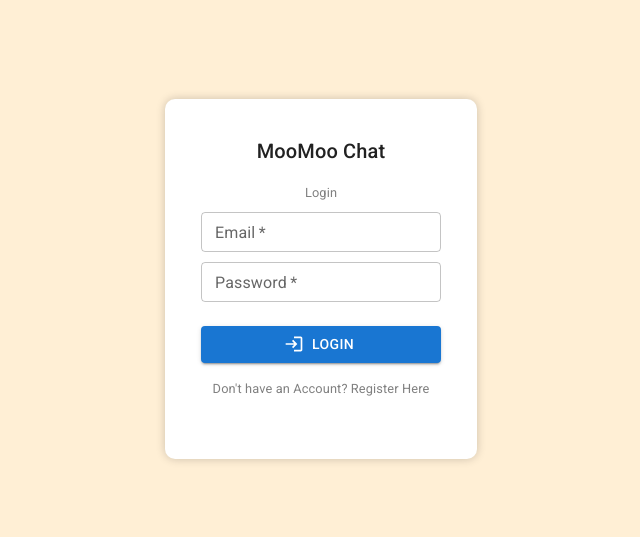
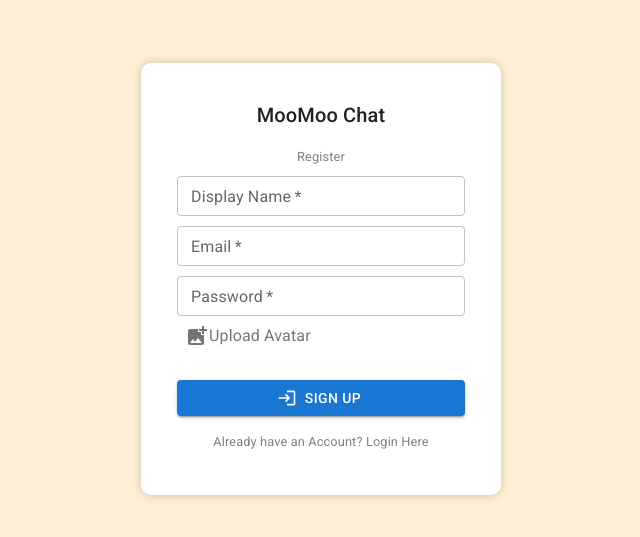
Before and after one commit to JeryllT/MooMooChat, a React (Create React App) app in the folder client/: page / in a window 1280 px wide. Shown: the part 121-658 px from the top of the page, without its empty margins (319-959 px from the left). Built offline with nearby package versions, Linux system fonts and the light colour scheme.

Commit message:
Completed UI of registration
Also changed css height of card to min-height attribute

```diff
--- a/client/src/App.js
+++ b/client/src/App.js
@@ -3,12 +3,13 @@ import '@fontsource/roboto/300.css';
 import '@fontsource/roboto/400.css';
 import '@fontsource/roboto/500.css';
 import '@fontsource/roboto/700.css';
+import Registration from './pages/Registration';
 import Login from './pages/Login';
 
 function App() {
   return (
     <div className={appStyle.App}>
-      <Login />
+      <Registration  />
     </div>
   );
 }
--- /dev/null
+++ b/client/src/pages/Registration.js
@@ -0,0 +1,94 @@
+import AuthStyles from '../styles/Auth.module.css';
+import Card from '@mui/material/Card';
+import CardContent from '@mui/material/CardContent';
+import Button from '@mui/material/Button';
+import Typography from '@mui/material/Typography';
+import TextField from '@mui/material/TextField';
+import LoginIcon from '@mui/icons-material/Login';
+import IconButton from '@mui/material/IconButton';
+import AddPhotoAlternateIcon from '@mui/icons-material/AddPhotoAlternate';
+import {useState} from 'react';
+
+const Registration = () => {
+
+    const [avatar, setAvatar] = useState("");
+    const [successUpload, setSuccessUpload] = useState(false);
+
+    const handleRegistration = (e) => {
+        e.preventDefault();
+    }
+
+    const handleUpload = (e) => {
+        setAvatar(e.target.files[0])
+        setSuccessUpload(true)
+    }
+
+    return (
+        <div className={AuthStyles['flex-container']}>
+        <Card className={AuthStyles['auth-card']}>
+            <CardContent>
+                <Typography variant="h6">MooMoo Chat</Typography>
+                <Typography className={AuthStyles['auth-type']}>Register</Typography>
+                <form onSubmit={handleRegistration}>
+                    <TextField
+                        className={AuthStyles['auth-field']}
+                        label='Display Name'
+                        variant='outlined'
+                        type='text'
+                        color='primary'
+                        size='small'
+                        placeholder='Name you want to be called'
+                        required
+                        fullWidth
+                    />
+                    <TextField
+                        className={AuthStyles['auth-field']}
+                        label='Email'
+                        variant='outlined'
+                        type='email'
+                        color='primary'
+                        size='small'
+                        placeholder='example@gmail.com'
+                        required
+                        fullWidth
+                    />
+                    <TextField
+                        className={AuthStyles['auth-field']}
+                        label='Password'
+                        variant='outlined'
+                        type='password'
+                        color='primary'
+                        size='small'
+                        placeholder='Password'
+                        required
+                        fullWidth
+                    />
+                    <div className={AuthStyles['avatar-upload']}>
+                        <IconButton
+                            aria-label="upload picture"
+                            component="label"
+                        >
+                            <input hidden accept="image/*" type="file" onChange={handleUpload}/>
+                            <AddPhotoAlternateIcon />
+                            {successUpload ? <Typography>{avatar.name}</Typography> : <Typography>Upload Avatar</Typography>}
+                        </IconButton>
+                    </div>
+                    <Button
+                        variant='contained'
+                        startIcon={<LoginIcon />}
+                        size='medium'
+                        sx={{mt: 3}}
+                        fullWidth
+                        type='submit'
+                    >
+                        Sign Up
+                    </Button>
+                    <Typography className={AuthStyles['auth-type']}>Already have an Account? Login Here</Typography>
+                </form>
+            </CardContent>
+        </Card>
+    </div>
+    )
+}
+
+export default Registration
--- a/client/src/styles/Auth.module.css
+++ b/client/src/styles/Auth.module.css
@@ -6,8 +6,8 @@
 }
 
 .auth-card {
-    width: 17rem;
-    height: 20rem;
+    width: 20rem;
+    min-height: 20rem;
     background-color: #fff;
     border-radius: 10px;
     box-shadow: 0 0 10px 0 rgba(0, 0, 0, 0.2);
@@ -23,3 +23,7 @@
 .auth-field {
     margin-top: 10px;
 }
+
+.avatar-upload {
+    display: flex;
+}
```
